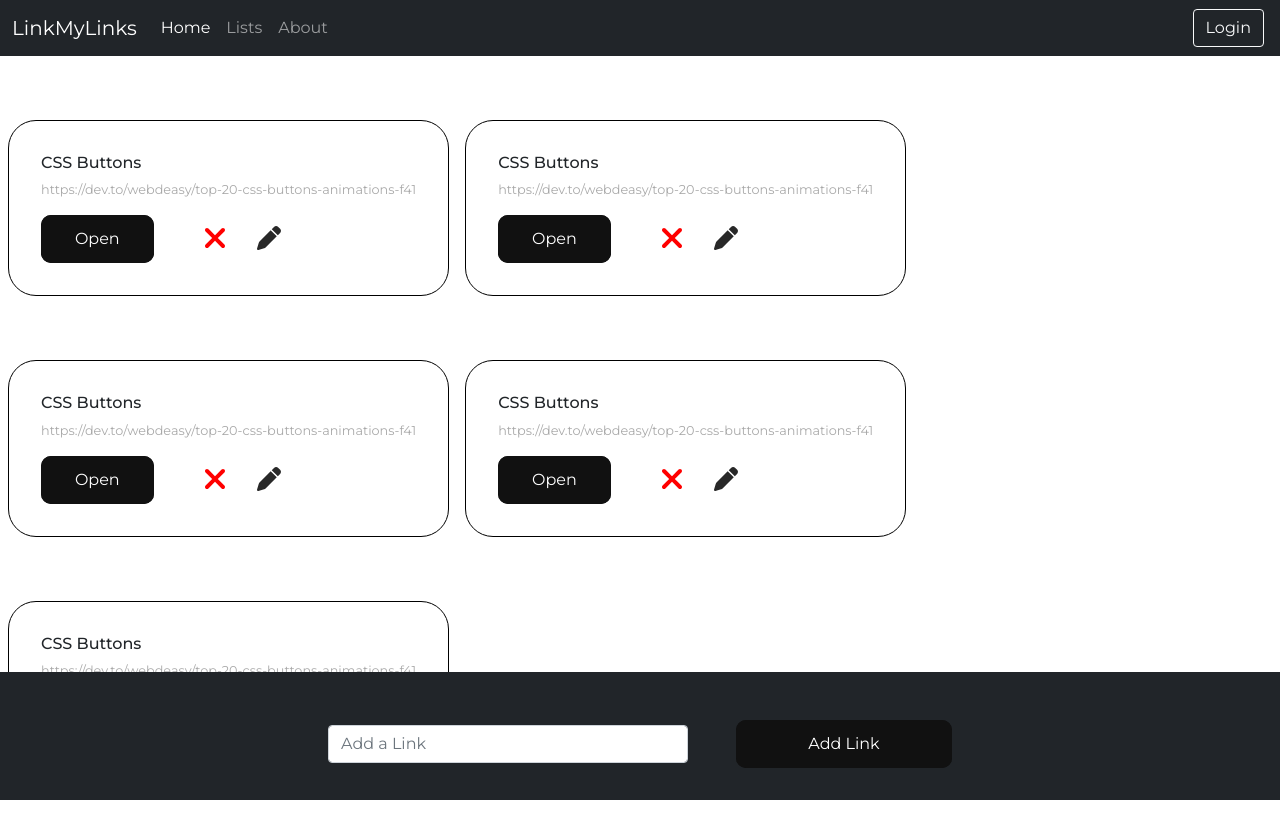
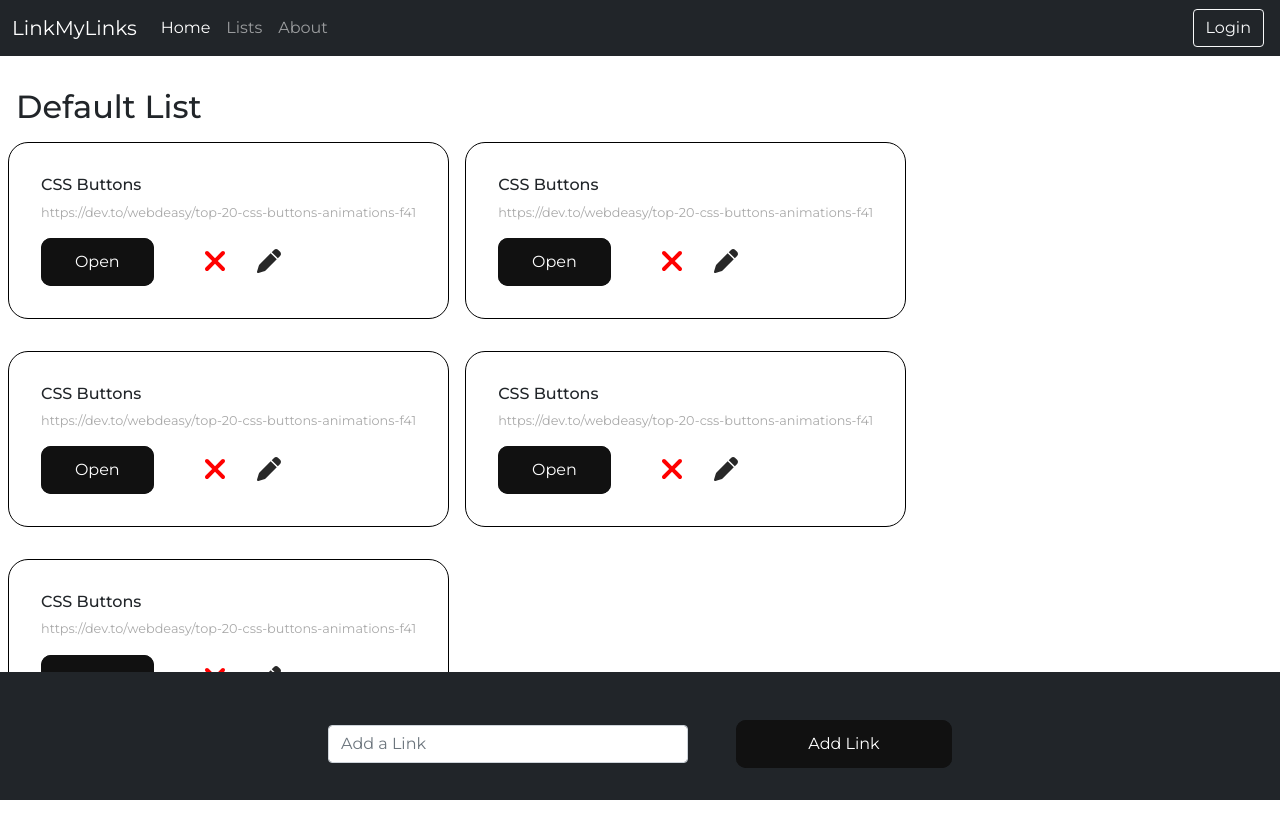
Before and after one commit to whysosaket/LinkMyLinks, a React (Create React App) app in the folder link-my-links/: page / in a window 1280 px wide. Shown: the top 838 px of the page. Built offline with nearby package versions, Linux system fonts and the light colour scheme; the HTML template or start-up script is replaced by a standard one.

Commit message:
Fixed Some UI

```diff
--- a/link-my-links/src/components/LinkItem/LinkItem.css
+++ b/link-my-links/src/components/LinkItem/LinkItem.css
@@ -6,12 +6,12 @@
 }
 
 .link-item {
-  margin: 2rem 0.5rem;
+  margin: 1rem 0.5rem;
   padding: 2rem;
   max-width: 40%;
   display: inline-block;
   border: 1px black solid;
-  border-radius: 28px;
+  border-radius: 20px;
   text-align: left;
 }
 
@@ -42,5 +42,6 @@
     .link-item{
         max-width: 100%;
         display: block;
+        margin: 2rem 0.5rem;
     }
 }
--- a/link-my-links/src/components/Links/Links.css
+++ b/link-my-links/src/components/Links/Links.css
@@ -1,5 +1,14 @@
 .links{
     margin-bottom: 15rem;
-    margin-top: 2rem;
+    margin-top: -2rem;
+}
 
+h2.in-links{
+    margin: 2rem 1rem;
 }
+
+@media (max-aspect-ratio: 9/10){
+    .links{
+        margin-top: 0;
+    }
+}
--- a/link-my-links/src/components/Links/Links.js
+++ b/link-my-links/src/components/Links/Links.js
@@ -4,6 +4,8 @@ import './Links.css'
 
 const Links = () => {
   return (
+    <>
+    <h2 className='in-links'>Default List</h2>
     <div className='links'>
         <LinkItem />
         <LinkItem />
@@ -11,6 +13,7 @@ const Links = () => {
         <LinkItem />
         <LinkItem />
     </div>
+    </>
   )
 }
 
--- a/link-my-links/src/components/Login/Login.css
+++ b/link-my-links/src/components/Login/Login.css
@@ -31,7 +31,7 @@
     display: block;
     height: 50px;
     width: 100%;
-    background-color: rgba(255,255,255,0.07);
+    background-color: rgb(217, 227, 255);
     border-radius: 3px;
     padding: 0 10px;
     margin-top: 8px;
@@ -39,7 +39,7 @@
     font-weight: 300;
 }
 ::placeholder{
-    color: #cecdcd;
+    color: #7b7b7b;
 }
 .login button{
     margin-top: 50px;
```
Also changed, not shown: link-my-links/src/components/Login/Login.js (+8 -7 lines).
